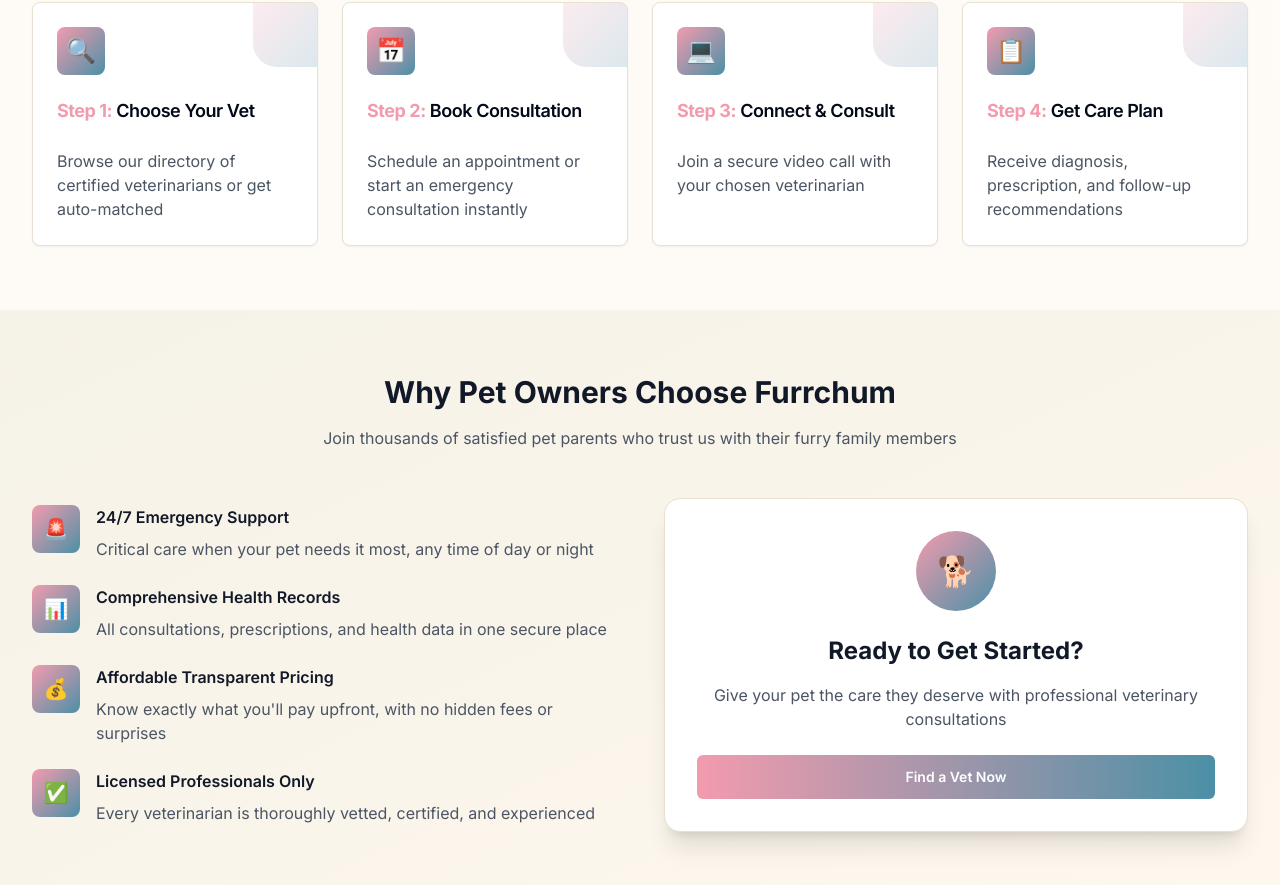
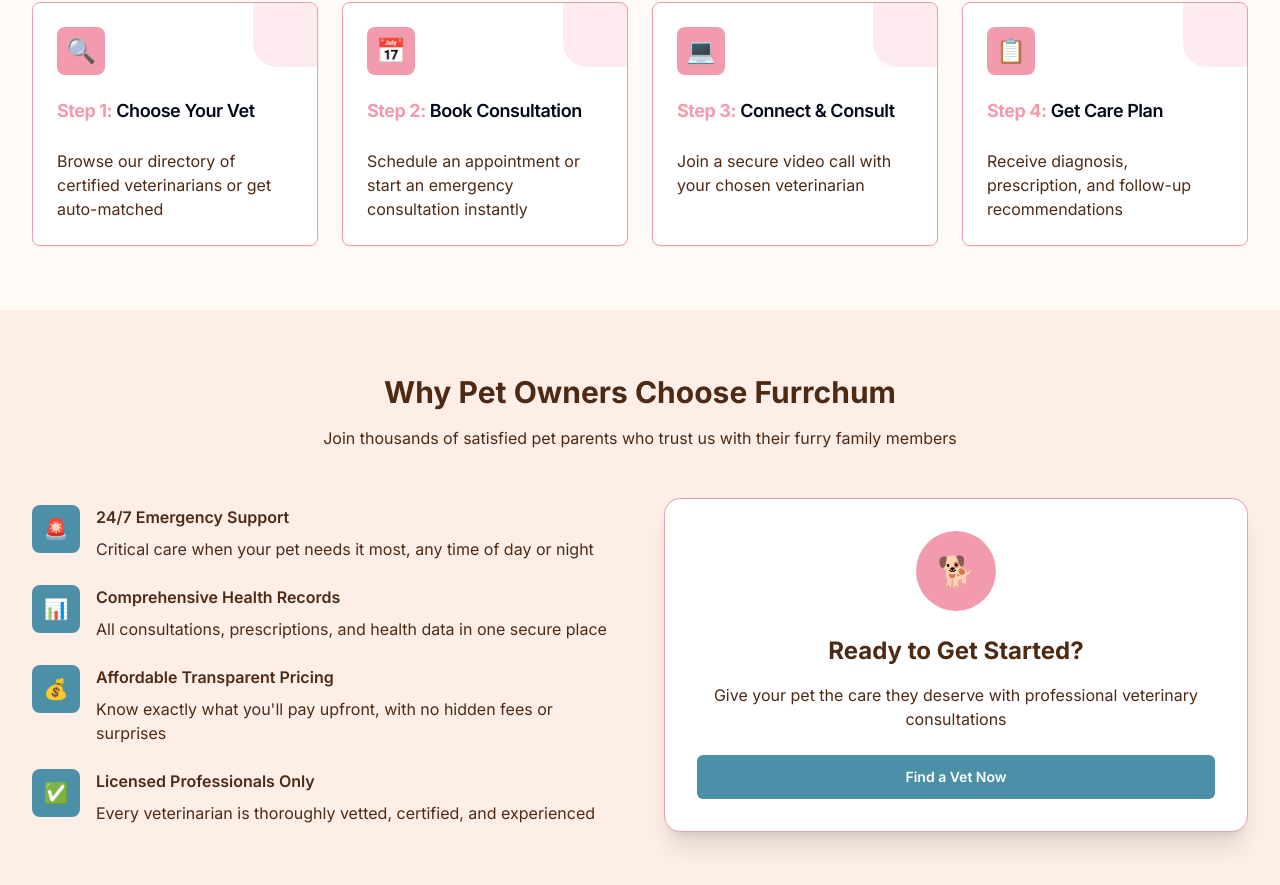
Before and after one commit to andregironcode/furrchum-care-connect, a React (Vite) app: page / in a window 1280 px wide. Shown: the part 937-1822 px from the top of the page. Built offline with nearby package versions, Linux system fonts and the light colour scheme.

Commit message:
Refactor: Apply hero colors throughout the site
Apply the color scheme used in the hero section (pink and blue) across all sections, removing gradients.

```diff
--- a/src/pages/Index.tsx
+++ b/src/pages/Index.tsx
@@ -14,8 +14,8 @@ const Index = () => {
       <section className="py-16 bg-white/50">
         <div className="max-w-7xl mx-auto px-4 sm:px-6 lg:px-8">
           <div className="text-center mb-12">
-            <h2 className="text-3xl font-bold text-gray-900 mb-4">How Furrchum Works</h2>
-            <p className="text-gray-600 max-w-2xl mx-auto">
+            <h2 className="text-3xl font-bold text-[#4e2a14] mb-4">How Furrchum Works</h2>
+            <p className="text-[#4e2a14] max-w-2xl mx-auto">
               Getting quality vet care for your pet has never been easier. Follow these simple steps:
             </p>
           </div>
@@ -47,18 +47,18 @@ const Index = () => {
                 icon: "📋"
               }
             ].map((item, index) => (
-              <Card key={index} className="bg-white border-tan-200 relative overflow-hidden group hover:shadow-lg transition-all duration-300">
-                <div className="absolute top-0 right-0 w-16 h-16 bg-gradient-to-br from-primary/20 to-accent/20 rounded-bl-3xl"></div>
+              <Card key={index} className="bg-white border-[#f39bae] relative overflow-hidden group hover:shadow-lg transition-all duration-300">
+                <div className="absolute top-0 right-0 w-16 h-16 bg-[#f39bae]/20 rounded-bl-3xl"></div>
                 <CardHeader>
-                  <div className="w-12 h-12 bg-gradient-to-br from-primary to-accent rounded-lg flex items-center justify-center mb-4">
+                  <div className="w-12 h-12 bg-[#f39bae] rounded-lg flex items-center justify-center mb-4">
                     <span className="text-2xl">{item.icon}</span>
                   </div>
                   <CardTitle className="text-lg">
-                    <span className="text-primary font-bold">Step {item.step}:</span> {item.title}
+                    <span className="text-[#f39bae] font-bold">Step {item.step}:</span> {item.title}
                   </CardTitle>
                 </CardHeader>
                 <CardContent>
-                  <p className="text-gray-600">{item.description}</p>
+                  <p className="text-[#4e2a14]">{item.description}</p>
                 </CardContent>
               </Card>
             ))}
@@ -67,11 +67,11 @@ const Index = () => {
       </section>
 
       {/* Why Choose Furrchum */}
-      <section className="py-16 bg-gradient-to-br from-tan-100 to-cream">
+      <section className="py-16 bg-[#f39bae]/10">
         <div className="max-w-7xl mx-auto px-4 sm:px-6 lg:px-8">
           <div className="text-center mb-12">
-            <h2 className="text-3xl font-bold text-gray-900 mb-4">Why Pet Owners Choose Furrchum</h2>
-            <p className="text-gray-600 max-w-2xl mx-auto">
+            <h2 className="text-3xl font-bold text-[#4e2a14] mb-4">Why Pet Owners Choose Furrchum</h2>
+            <p className="text-[#4e2a14] max-w-2xl mx-auto">
               Join thousands of satisfied pet parents who trust us with their furry family members
             </p>
           </div>
@@ -101,30 +101,30 @@ const Index = () => {
                 }
               ].map((feature, index) => (
                 <div key={index} className="flex items-start space-x-4">
-                  <div className="w-12 h-12 bg-gradient-to-br from-primary to-accent rounded-lg flex items-center justify-center flex-shrink-0">
+                  <div className="w-12 h-12 bg-[#4b90a6] rounded-lg flex items-center justify-center flex-shrink-0">
                     <span className="text-xl">{feature.icon}</span>
                   </div>
                   <div>
-                    <h3 className="font-semibold text-gray-900 mb-2">{feature.title}</h3>
-                    <p className="text-gray-600">{feature.description}</p>
+                    <h3 className="font-semibold text-[#4e2a14] mb-2">{feature.title}</h3>
+                    <p className="text-[#4e2a14]">{feature.description}</p>
                   </div>
                 </div>
               ))}
             </div>
 
             <div className="relative">
-              <div className="bg-white rounded-2xl p-8 shadow-xl border border-tan-200">
+              <div className="bg-white rounded-2xl p-8 shadow-xl border border-[#f39bae]">
                 <div className="text-center">
-                  <div className="w-20 h-20 bg-gradient-to-br from-primary to-accent rounded-full flex items-center justify-center mx-auto mb-6">
+                  <div className="w-20 h-20 bg-[#f39bae] rounded-full flex items-center justify-center mx-auto mb-6">
                     <span className="text-3xl">🐕</span>
                   </div>
-                  <h3 className="text-2xl font-bold text-gray-900 mb-4">Ready to Get Started?</h3>
-                  <p className="text-gray-600 mb-6">
+                  <h3 className="text-2xl font-bold text-[#4e2a14] mb-4">Ready to Get Started?</h3>
+                  <p className="text-[#4e2a14] mb-6">
                     Give your pet the care they deserve with professional veterinary consultations
                   </p>
                   <Button
                     size="lg"
-                    className="w-full bg-gradient-to-r from-primary to-accent hover:from-primary/90 hover:to-accent/90 text-white font-semibold"
+                    className="w-full bg-[#4b90a6] hover:bg-[#4b90a6]/90 text-white font-semibold"
                   >
                     Find a Vet Now
                   </Button>
```
